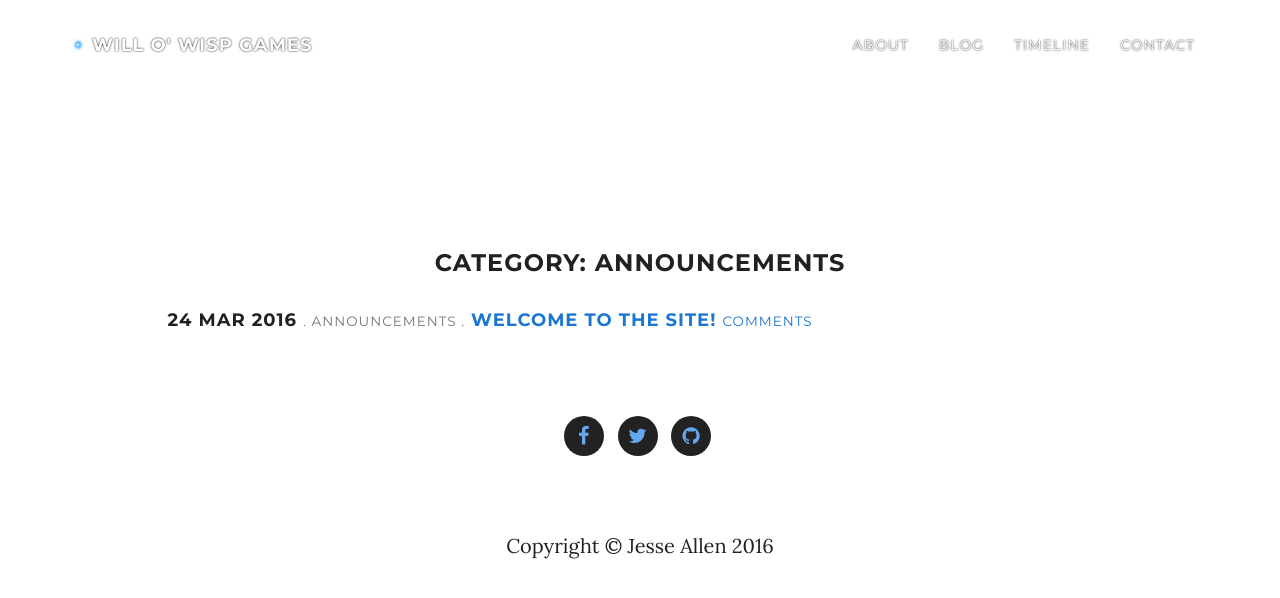
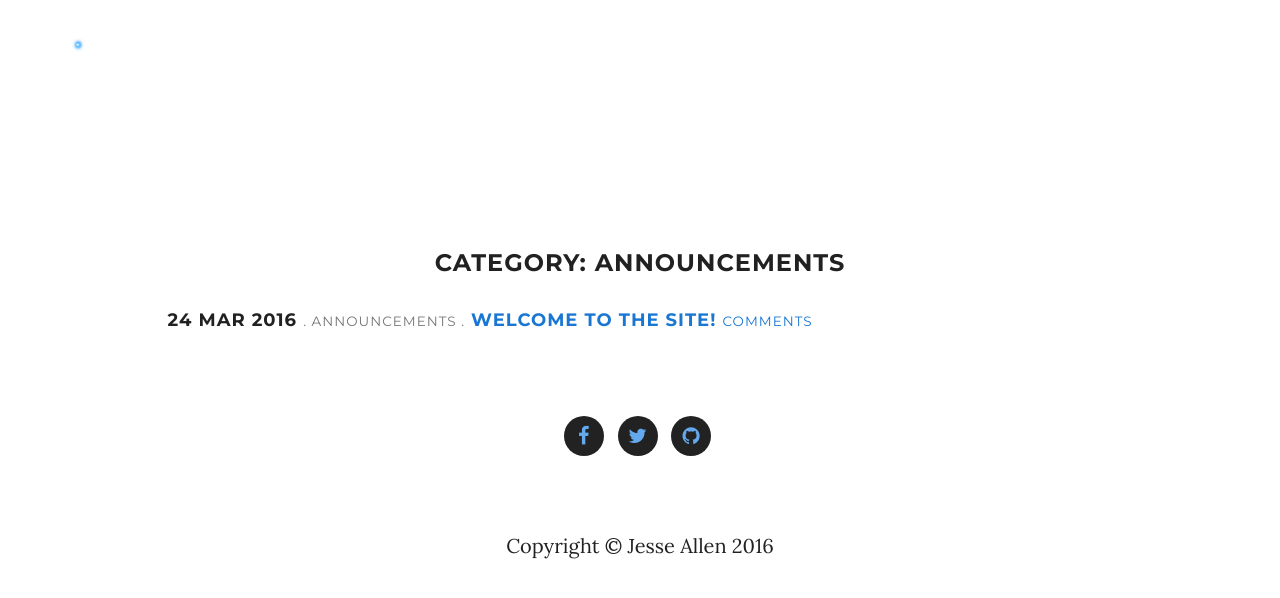
Before and after one commit to WilloWispGames/WilloWispGames.github.io, a Jekyll site: the page built from categories/announcements.html, in a window 1280 px wide and 900 px high. Shown: the top 598 px of the window. Built offline with Jekyll 4.4.1, drawn with Linux system fonts in a browser that asks for light colours; nearby versions of some CDN libraries.

Commit message:
Update grayscale.scss

```diff
--- a/css/grayscale.scss
+++ b/css/grayscale.scss
@@ -106,9 +106,9 @@ a {
     }
     a {
         color: $navbar-color;
-        @if $header-text-shadow{
+        /*@if $header-text-shadow{
             text-shadow: 0 0 2px rgba(0, 0, 0, 1);
-        }
+        }*/
     }
     .nav {
         text-align: center;
```
